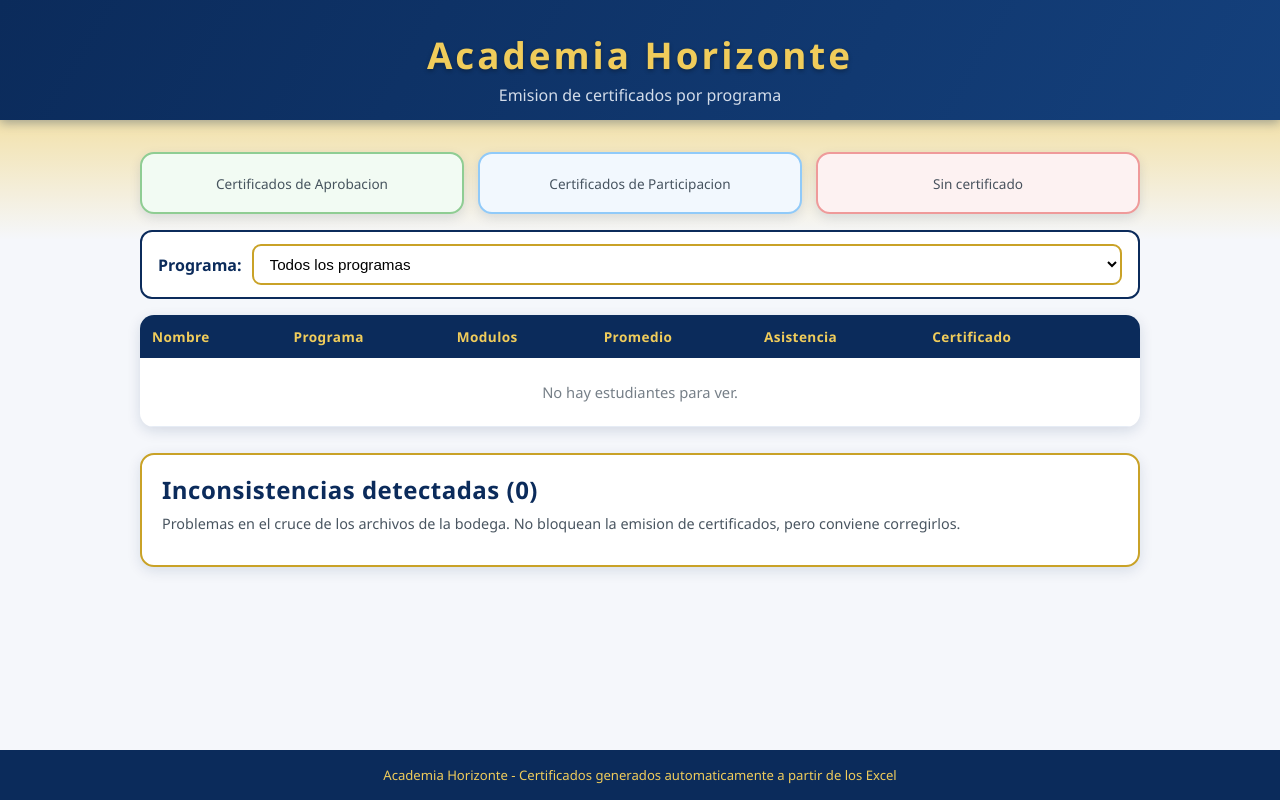
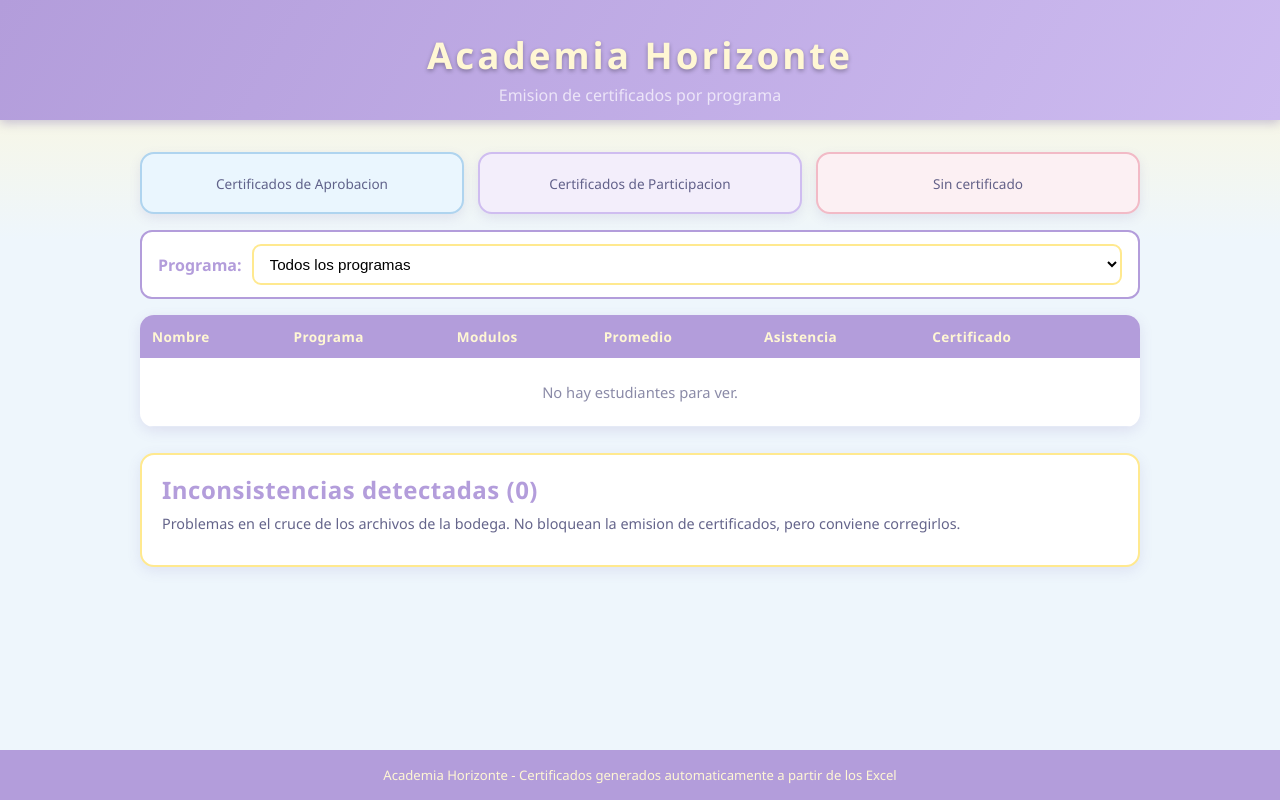
Before and after one commit to nagupi04/PROYECTOS-CERTIFICADOS-UNIVERSIDAD, a Flask app: template templates/index.html in a window 1280 px wide. Run offline with Flask 3, Linux system fonts and the light colour scheme; the template is opened without the code that fills it, so the values that code supplies are empty.

Commit message:
Cambiar paleta de colores a tonos pastel: rosa palido, lila, baby yellow y baby blue

```diff
--- a/static/style.css
+++ b/static/style.css
@@ -1,15 +1,18 @@
 /* ============================================================
-   ACADEMIA HORIZONTE - Estilos (azul marino y dorado)
+   ACADEMIA HORIZONTE - Estilos (rosa palido, lila, baby yellow
+   y baby blue)
    ============================================================ */
 
-/* Variables de color del tema */
+/* Variables de color del tema (paleta pastel) */
 :root {
-    --azul-marino: #0b2b5b;
-    --azul-marino-claro: #14407c;
-    --dorado: #c9a227;
-    --dorado-claro: #f0cc5b;
-    --texto: #1c2b39;
-    --fondo: #f5f7fb;
+    --lila: #B39DDB;            /* lila principal (encabezados) */
+    --lila-claro: #CDBBF0;      /* lila claro */
+    --baby-yellow: #FFE98F;     /* baby yellow (bordes y acentos) */
+    --baby-yellow-claro: #FFF7D4; /* baby yellow claro (fondos) */
+    --rosa-palido: #FBC9D2;     /* rosa palido (acentos) */
+    --baby-blue: #C9E4FA;       /* baby blue (acentos) */
+    --texto: #3E3E6E;
+    --fondo: #EEF6FC;
     --blanco: #ffffff;
 }
 
@@ -22,30 +25,30 @@
 
 body {
     font-family: "Segoe UI", Arial, sans-serif;
-    background: linear-gradient(180deg, var(--dorado-claro) 0%, var(--fondo) 240px);
+    background: linear-gradient(180deg, var(--baby-yellow-claro) 0%, var(--fondo) 240px);
     color: var(--texto);
     min-height: 100vh;
     display: flex;
     flex-direction: column;
 }
 
-/* ---------- Encabezado (azul marino + dorado) ---------- */
+/* ---------- Encabezado (lila + baby yellow) ---------- */
 header, .certificado-encabezado {
-    background: linear-gradient(120deg, var(--azul-marino) 0%, var(--azul-marino-claro) 100%);
+    background: linear-gradient(120deg, var(--lila) 0%, var(--lila-claro) 100%);
     text-align: center;
     padding: 30px 16px 14px;
-    box-shadow: 0 3px 10px rgba(11, 42, 91, 0.35);
+    box-shadow: 0 3px 10px rgba(110, 90, 170, 0.35);
 }
 
 h1 {
-    color: var(--dorado-claro);
+    color: var(--baby-yellow-claro);
     font-size: 2.3rem;
     letter-spacing: 3px;
     text-shadow: 0 2px 4px rgba(0, 0, 0, 0.3);
 }
 
 .subtitulo {
-    color: #e8eef7;
+    color: #F1EBFA;
     opacity: 0.9;
     margin-top: 4px;
 }
@@ -68,11 +71,11 @@ main {
 
 .contador {
     background: var(--blanco);
-    border: 2px solid var(--dorado);
+    border: 2px solid var(--baby-yellow);
     border-radius: 14px;
     padding: 18px;
     text-align: center;
-    box-shadow: 0 4px 12px rgba(11, 42, 91, 0.12);
+    box-shadow: 0 4px 12px rgba(110, 90, 170, 0.12);
 }
 
 .numero {
@@ -87,13 +90,13 @@ main {
     opacity: 0.8;
 }
 
-/* Colores de cada contador */
-.contador.aprobados .numero { color: #2e7d32; }
-.contador.aprobados { border-color: #8fcd93; background: #f2fbf3; }
-.contador.participaciones .numero { color: #1565c0; }
-.contador.participaciones { border-color: #90caf9; background: #f2f8fe; }
-.contador.sin-cer .numero { color: #c62828; }
-.contador.sin-cer { border-color: #ef9a9a; background: #fdf2f2; }
+/* Colores de cada contador (tonos pastel) */
+.contador.aprobados .numero { color: #4C7FB8; }
+.contador.aprobados { border-color: #AFD4EF; background: #EAF6FE; }
+.contador.participaciones .numero { color: #6E55AC; }
+.contador.participaciones { border-color: #CFBDF0; background: #F3EEFB; }
+.contador.sin-cer .numero { color: #C2597A; }
+.contador.sin-cer { border-color: #F2BAC6; background: #FCF0F3; }
 
 /* FILTRO por programa */
 .filtro {
@@ -104,18 +107,18 @@ main {
     background: var(--blanco);
     padding: 12px 16px;
     border-radius: 12px;
-    border: 2px solid var(--azul-marino);
+    border: 2px solid var(--lila);
 }
 
 .filtro label {
     font-weight: 700;
-    color: var(--azul-marino);
+    color: var(--lila);
 }
 
 .filtro select {
     flex: 1;
     padding: 9px 12px;
-    border: 2px solid var(--dorado);
+    border: 2px solid var(--baby-yellow);
     border-radius: 9px;
     font-size: 0.95rem;
     background: var(--blanco);
@@ -141,7 +144,7 @@ main {
     background: var(--blanco);
     border-radius: 14px;
     overflow: hidden;
-    box-shadow: 0 4px 14px rgba(11, 42, 91, 0.14);
+    box-shadow: 0 4px 14px rgba(110, 90, 170, 0.14);
 }
 
 table {
@@ -150,8 +153,8 @@ table {
 }
 
 th {
-    background: var(--azul-marino);
-    color: var(--dorado-claro);
+    background: var(--lila);
+    color: var(--baby-yellow-claro);
     text-align: left;
     padding: 12px 12px;
     font-size: 0.85rem;
@@ -160,16 +163,16 @@ th {
 
 td {
     padding: 11px 12px;
-    border-bottom: 1px solid #e6ecf5;
+    border-bottom: 1px solid #E5EAF6;
     font-size: 0.92rem;
 }
 
 tbody tr:nth-child(even) {
-    background: #f6f9fd;
+    background: #F5F8FD;
 }
 
 tbody tr:hover {
-    background: #eef4fa;
+    background: #EDF3FB;
 }
 
 .sin-resultados {
@@ -230,14 +233,14 @@ tbody tr:hover {
 .inconsistencias {
     margin-top: 26px;
     background: var(--blanco);
-    border: 2px solid var(--dorado);
+    border: 2px solid var(--baby-yellow);
     border-radius: 14px;
     padding: 18px 20px;
-    box-shadow: 0 4px 14px rgba(11, 42, 91, 0.12);
+    box-shadow: 0 4px 14px rgba(110, 90, 170, 0.12);
 }
 
 .inconsistencias h2 {
-    color: var(--azul-marino);
+    color: var(--lila);
     letter-spacing: 0.5px;
 }
 
@@ -366,8 +369,8 @@ tbody tr:hover {
 footer {
     text-align: center;
     padding: 16px;
-    background: var(--azul-marino);
-    color: var(--dorado-claro);
+    background: var(--lila);
+    color: var(--baby-yellow-claro);
     font-size: 0.82rem;
 }
 
--- a/templates/index.html
+++ b/templates/index.html
@@ -7,7 +7,7 @@
     <link rel="stylesheet" href="{{ url_for('static', filename='style.css') }}">
 </head>
 <body>
-    <!-- Encabezado (azul marino y dorado) -->
+    <!-- Encabezado (lila y baby yellow) -->
     <header>
         <h1>Academia Horizonte</h1>
         <p class="subtitulo">Emision de certificados por programa</p>
@@ -68,7 +68,7 @@
                         <td>{{ r.modulos_cursados }}</td>
                         <td>{{ r.promedio }}</td>
                         <td>{{ r.asistencia }}%</td>
-                        <!-- Color por tipo: verde / azul / rojo -->
+                        <!-- Color por tipo: baby blue / lila / rosa palido -->
                         <td>
                             <span class="cert-tipo {{ r.estado|lower|replace(' ', '-') }}">
                                 {{ r.etiqueta }}
```
Also changed, not shown: other parts of static/style.css (+31 -31 lines).
